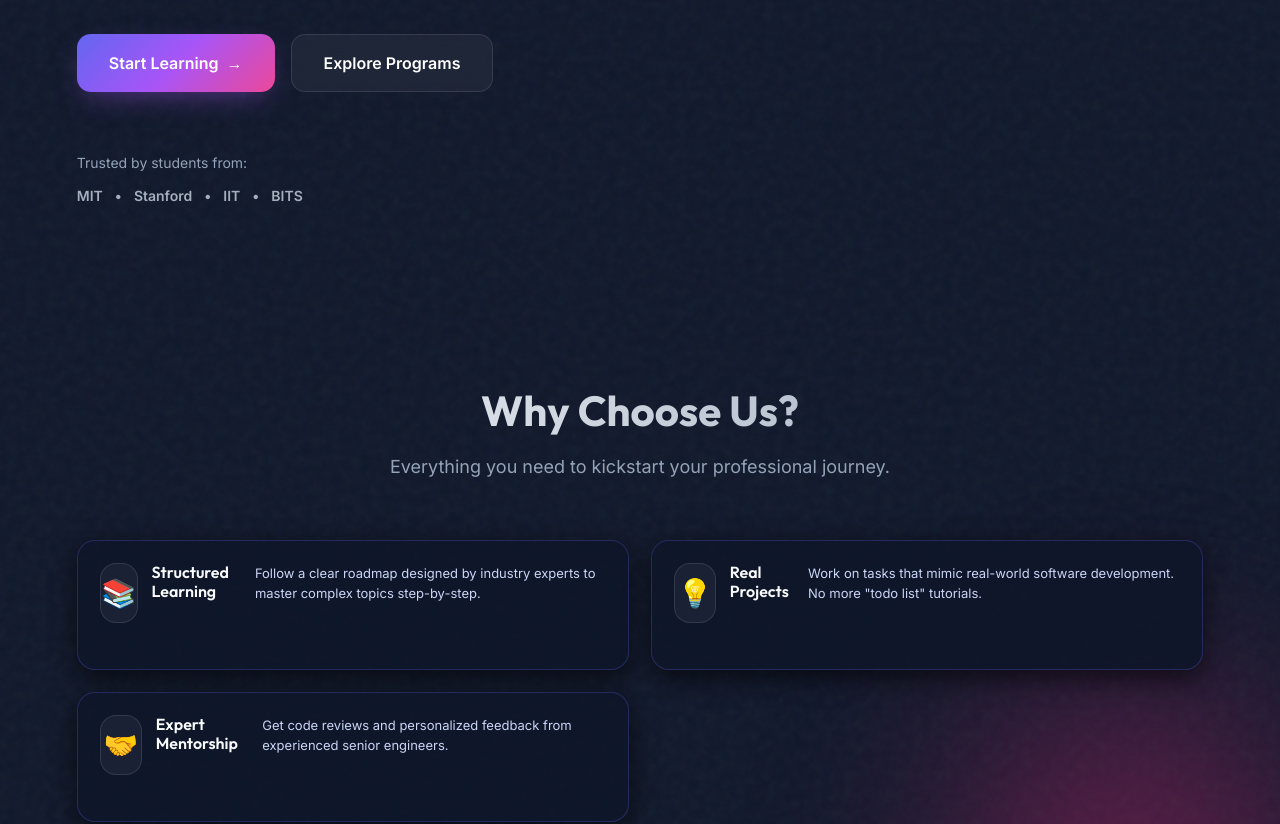
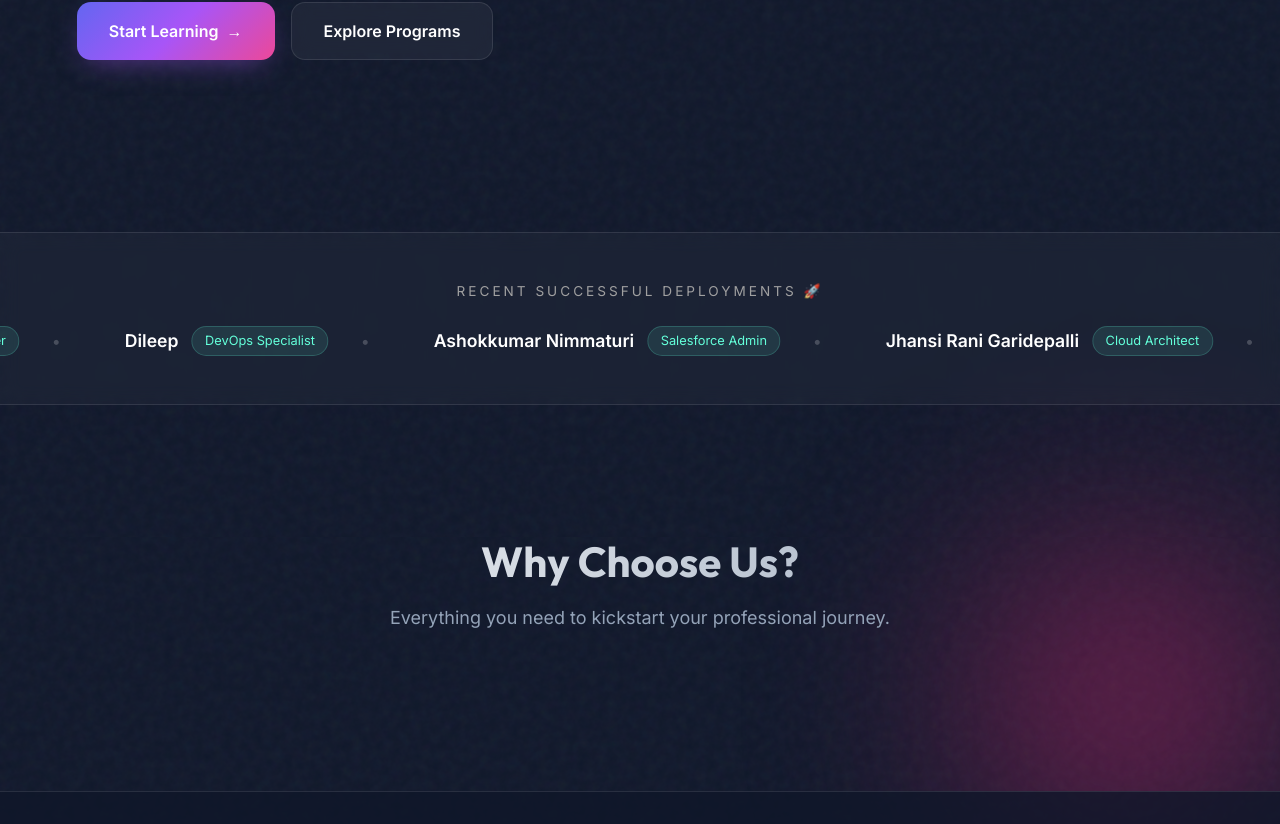
Before and after one commit to Sevenhills2113/internship-project-frontend, a React (Vite) app: page / in a window 1280 px wide. Shown: the part 743-1567 px from the top of the page. Built offline with nearby package versions, Linux system fonts and the light colour scheme.

Commit message:
feat: add scrollable deployment ticker to landing page

```diff
--- a/src/pages/LandingPage.jsx
+++ b/src/pages/LandingPage.jsx
@@ -2,10 +2,19 @@ import React from "react";
 import { useNavigate } from "react-router-dom";
 import "../styles/LandingPage.css";
 
-/**
- * Landing Page Component
- * Features a modern "Dark Glassmorphism" aesthetic with smooth animations.
- */
+// 1. Add the placement data here
+const placements = [
+  { name: "Vinitha badi", tech: "Java Developer" },
+  { name: "Yedukondalu Thontla", tech: "Java Engineer" },
+  { name: "Dileep", tech: "DevOps Specialist" },
+  { name: "Ashokkumar Nimmaturi", tech: "Salesforce Admin" },
+  { name: "Jhansi Rani Garidepalli", tech: "Cloud Architect" },
+  { name: "Radhika Nampally", tech: "Full Stack Dev" },
+  { name: "Alina Malla", tech: "Data Scientist" },
+  { name: "Sravani Annapureddy", tech: "Java Developer" },
+  { name: "Ramya Peddinti", tech: "Python Specialist" },
+];
+
 function LandingPage() {
   const navigate = useNavigate();
 
@@ -16,7 +25,7 @@ function LandingPage() {
       <div className="bg-orb orb-2"></div>
       <div className="bg-grid"></div>
 
-      {/* Navbar */}
+      {/* Navbar Code... (kept same) */}
       <nav className="landing-nav">
         <div className="logo">
           <span className="logo-icon">🎓</span> InternshipHub
@@ -34,8 +43,9 @@ function LandingPage() {
         </div>
       </nav>
 
-      {/* Hero Section */}
+      {/* Hero Section Code... (kept same) */}
       <header className="hero-section">
+        {/* ... your existing hero content ... */}
         <div className="hero-content">
           <div className="badge">🚀 v2.0 Now Live</div>
           <h1 className="hero-title">
@@ -43,13 +53,10 @@ function LandingPage() {
             <br />
             <span className="highlight">With Real Experience</span>
           </h1>
-
           <p className="hero-subtitle">
             Join thousands of interns gaining practical skills through our
-            mentor-guided internship programs. Master the tech stack that
-            matters.
+            mentor-guided programs.
           </p>
-
           <div className="cta-group">
             <button
               className="cta-button primary"
@@ -64,16 +71,7 @@ function LandingPage() {
               Explore Programs
             </button>
           </div>
-
-          <div className="trust-badges">
-            <span>Trusted by students from:</span>
-            <div className="logos">
-              <span>MIT</span> • <span>Stanford</span> • <span>IIT</span> •{" "}
-              <span>BITS</span>
-            </div>
-          </div>
         </div>
-
         <div className="hero-visual">
           <div className="glass-card main-card">
             <div className="card-header">
@@ -92,47 +90,35 @@ function LandingPage() {
               <br />
               &#125;;
             </div>
-            <div className="floating-badge b1">✅ 100% Verified</div>
-            <div className="floating-badge b2">🔥 Top Rated</div>
           </div>
         </div>
       </header>
 
-      {/* Features Grid */}
+      {/* --- ADD THE TICKER SECTION HERE --- */}
+      <section className="deploymentTicker">
+        <div className="tickerTitle">Recent Successful Deployments 🚀</div>
+        <div className="tickerWrapper">
+          <div className="tickerTrack">
+            {/* We map twice to create the infinite loop effect */}
+            {[...placements, ...placements].map((item, index) => (
+              <div key={index} className="tickerItem">
+                <span className="internName">{item.name}</span>
+                <span className="internTech">{item.tech}</span>
+                <span className="dot">•</span>
+              </div>
+            ))}
+          </div>
+        </div>
+      </section>
+      {/* ------------------------------------ */}
+
+      {/* Features Grid Code... (kept same) */}
       <section className="features-section">
         <div className="section-header">
           <h2>Why Choose Us?</h2>
           <p>Everything you need to kickstart your professional journey.</p>
         </div>
-
-        <div className="features-grid">
-          <div className="feature-card">
-            <div className="icon-box">📚</div>
-            <h3>Structured Learning</h3>
-            <p>
-              Follow a clear roadmap designed by industry experts to master
-              complex topics step-by-step.
-            </p>
-          </div>
-
-          <div className="feature-card">
-            <div className="icon-box">💡</div>
-            <h3>Real Projects</h3>
-            <p>
-              Work on tasks that mimic real-world software development. No more
-              "todo list" tutorials.
-            </p>
-          </div>
-
-          <div className="feature-card">
-            <div className="icon-box">🤝</div>
-            <h3>Expert Mentorship</h3>
-            <p>
-              Get code reviews and personalized feedback from experienced senior
-              engineers.
-            </p>
-          </div>
-        </div>
+        {/* ... your existing feature cards ... */}
       </section>
 
       <footer className="landing-footer">
--- a/src/styles/LandingPage.css
+++ b/src/styles/LandingPage.css
@@ -510,3 +510,78 @@
         display: none;
     }
 }
+/* Container for the scrolling section */
+.deploymentTicker {
+  padding: 3rem 0;
+  background: rgba(255, 255, 255, 0.03);
+  backdrop-filter: blur(10px);
+  border-top: 1px solid rgba(255, 255, 255, 0.1);
+  border-bottom: 1px solid rgba(255, 255, 255, 0.1);
+  overflow: hidden;
+  margin: 2rem 0;
+  position: relative;
+}
+
+.tickerTitle {
+  text-align: center;
+  color: #a0a0a0;
+  font-size: 0.85rem;
+  letter-spacing: 3px;
+  text-transform: uppercase;
+  margin-bottom: 1.5rem;
+}
+
+.tickerWrapper {
+  display: flex;
+  overflow: hidden;
+  user-select: none;
+}
+
+.tickerTrack {
+  display: flex;
+  white-space: nowrap;
+  /* Adjust 30s to make it faster or slower */
+  animation: scroll 30s linear infinite;
+}
+
+/* Pause on hover for readability */
+.tickerWrapper:hover .tickerTrack {
+  animation-play-state: paused;
+}
+
+.tickerItem {
+  display: flex;
+  align-items: center;
+  padding: 0 2rem;
+}
+
+.internName {
+  color: #ffffff;
+  font-weight: 600;
+  font-size: 1.1rem;
+  margin-right: 0.8rem;
+}
+
+.internTech {
+  color: #64ffda; /* Cyan/Teal accent */
+  background: rgba(100, 255, 218, 0.1);
+  padding: 0.3rem 0.8rem;
+  border-radius: 50px;
+  font-size: 0.8rem;
+  border: 1px solid rgba(100, 255, 218, 0.2);
+}
+
+.dot {
+  margin-left: 2rem;
+  color: rgba(255, 255, 255, 0.2);
+}
+
+/* The Animation */
+@keyframes scroll {
+  0% {
+    transform: translateX(0);
+  }
+  100% {
+    transform: translateX(-50%);
+  }
+}
```
